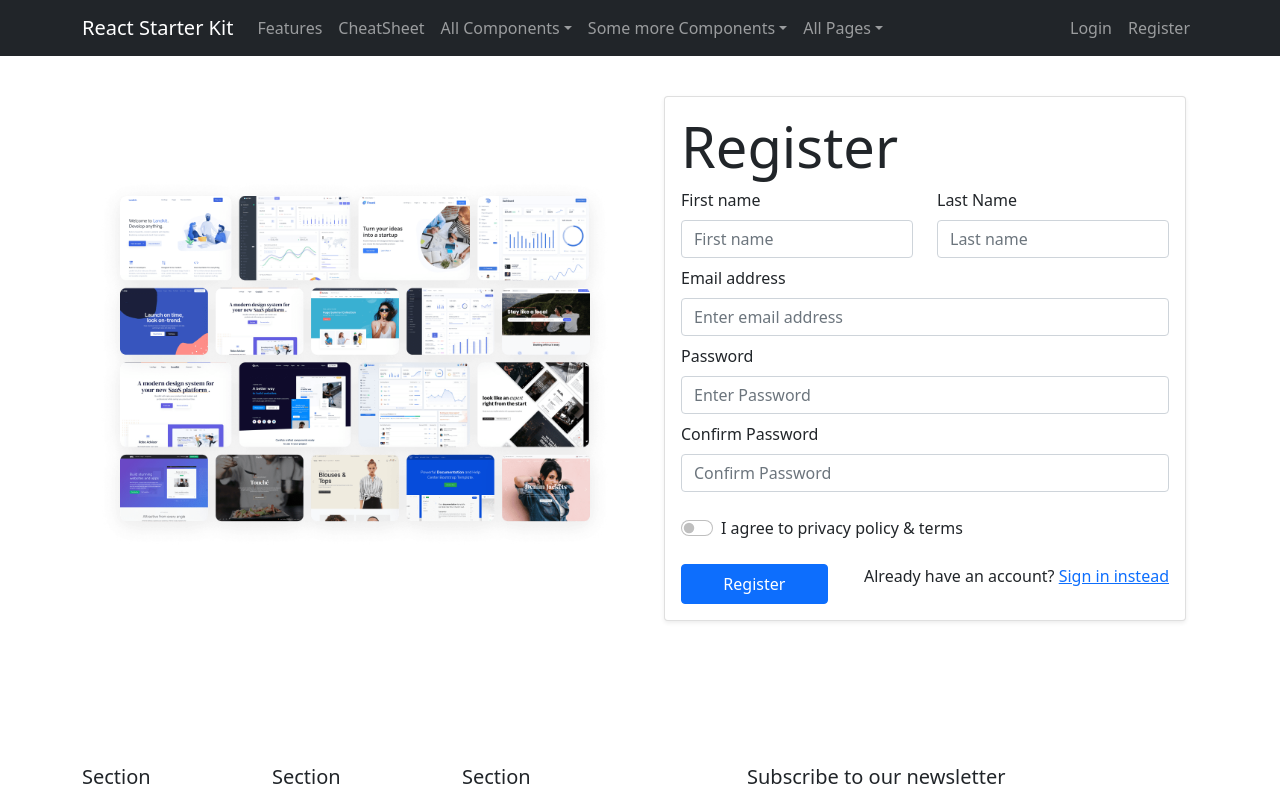
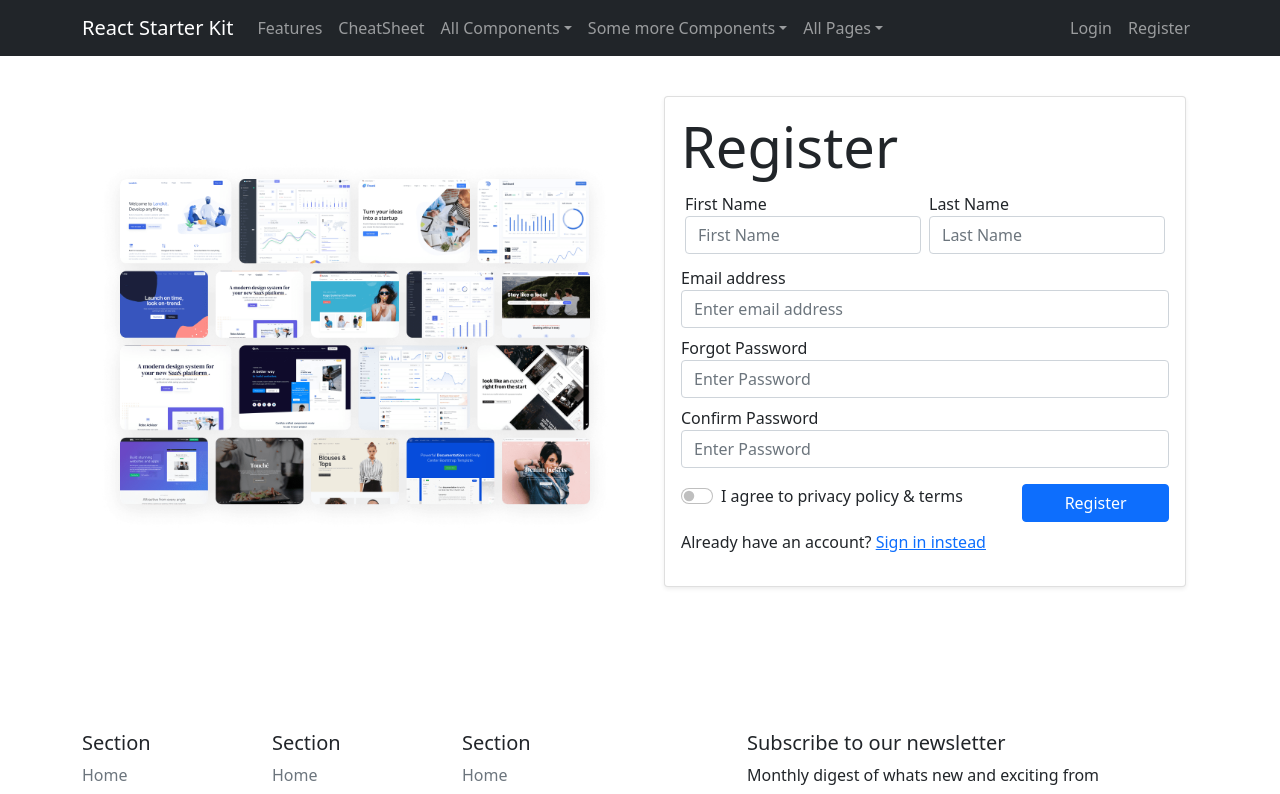
Before and after one commit to roundcodebox/aarambam, a React (Create React App) app: page /register in a window 1280 px wide. Shown: the top 794 px of the page. Built offline with nearby package versions, Linux system fonts and the light colour scheme.

Commit message:
feat: removed reac-bootstrap components fronm signup and signin pages

```diff
--- a/src/Components/Shadows.jsx
+++ b/src/Components/Shadows.jsx
@@ -1,27 +1,26 @@
 import React from 'react';
-import { Container, Row, Col } from 'react-bootstrap';
 
 function Shadows() {
   return (
-    <Container>
-      <Row>
+    <div className="container px-4 py-5">
+      <div className="row px-4 py-5">
         <h4>Shadows</h4>
-        <Col sm={6}>
+        <div className="col-sm-6">
           <div className="shadow-none p-3 mb-5 bg-light rounded">No shadow</div>
-        </Col>
-        <Col sm={6}>
+        </div>
+        <div className="col-sm-6">
           <div className="shadow-sm p-3 mb-5 bg-body rounded">Small shadow</div>
-        </Col>
-        <Col sm={6}>
+        </div>
+        <div className="col-sm-6">
           <div className="shadow p-3 mb-5 bg-body rounded">Regular shadow</div>
-        </Col>
-        <Col sm={6}>
+        </div>
+        <div className="col-sm-6">
           <div className="shadow-lg p-3 mb-5 bg-body rounded">
             Larger shadow
           </div>
-        </Col>
-      </Row>
-    </Container>
+        </div>
+      </div>
+    </div>
   );
 }
 export default Shadows;
--- a/src/Components/Typography.jsx
+++ b/src/Components/Typography.jsx
@@ -71,30 +71,34 @@ function Typography() {
             </p>
           </div>
           <h1>Blockquotes</h1>
-          <div className="col-sm-12">
+          <div className="row">
+            <div className="col-sm-4">
               <blockquote className="blockquote">
                 <p>A well-known quote, contained in a blockquote element.</p>
               </blockquote>
             </div>
-          <div className="col-sm-12">
+            <div className="col-sm-4">
               <figure>
                 <blockquote className="blockquote">
                   <p>A well-known quote, contained in a blockquote element.</p>
                 </blockquote>
                 <figcaption className="blockquote-footer">
-                Someone famous in <cite title="Source Title">Source Title</cite>
+                  Someone famous in{' '}
+                  <cite title="Source Title">Source Title</cite>
                 </figcaption>
               </figure>
             </div>
-          <div className="col-sm-12">
+            <div className="col-sm-4">
               <figure className="text-center">
                 <blockquote className="blockquote">
                   <p>A well-known quote, contained in a blockquote element.</p>
                 </blockquote>
                 <figcaption className="blockquote-footer">
-                Someone famous in <cite title="Source Title">Source Title</cite>
+                  Someone famous in{' '}
+                  <cite title="Source Title">Source Title</cite>
                 </figcaption>
               </figure>
+            </div>
           </div>
           <div className="col-sm-12">
             <h1 className="display-1">Display 1</h1>
--- a/src/Pages/Login.jsx
+++ b/src/Pages/Login.jsx
@@ -1,5 +1,4 @@
 import React from 'react';
-import { Form } from 'react-bootstrap';
 
 function Login() {
   return (
@@ -9,37 +8,62 @@ function Login() {
           <div style={{ width: '100%' }} className=" card shadow-sm login-card">
             <div className="card-body">
               <h4 className="display-4">Login</h4>
-              <Form>
               <div className="col-sm-12 my-2">
-                  <Form.Label>Email address</Form.Label>
-                  <Form.Control
+                <label
+                  htmlFor="exampleFormControlInput1"
+                  className="form-label col-sm-12 my-2"
+                >
+                  Email address
+                  <input
                     type="email"
+                    className="form-control my-2"
+                    id="exampleFormControlInput1"
                     placeholder="Enter email address"
                   />
+                </label>
               </div>
               <div className="col-sm-12 my-2">
-                  <Form.Label>Password</Form.Label>
-                  <Form.Control type="password" placeholder="Enter Password" />
+                <label
+                  htmlFor="exampleFormControlInput1"
+                  className="form-label col-sm-12"
+                >
+                  Forgot Password
+                  <a className="float-end" href="/forgotpassword">
+                    Forgot Password
+                  </a>
+                  <input
+                    className="form-control my-2"
+                    type="password"
+                    placeholder="Enter Password"
+                    id="exampleFormControlInput1"
+                  />
+                </label>
               </div>
               <div className="row my-4">
                 <div className="col-sm-8">
-                    <Form.Check
-                      type="switch"
-                      id="custom-switch"
-                      label="Remember me"
+                  <div className="form-check form-switch">
+                    <label
+                      className="form-check-label"
+                      htmlFor="flexSwitchCheckDefault"
+                    >
+                      <input
+                        className="form-check-input"
+                        type="checkbox"
+                        role="switch"
+                        id="flexSwitchCheckDefault"
                       />
-                  </div>
-                  <div className="col-sm-4">
-                    <a href="/forgotpassword">Forgot Passport</a>
+                      Remember me
+                    </label>
                   </div>
                 </div>
-                <div className="row">
                 <div className="col-sm-4  d-grid">
                   <button type="button" className="btn btn-primary">
                     Login
                   </button>
                 </div>
-                  <div className="col-sm-8 d-grid gap-2 d-md-flex justify-content-md-end">
+              </div>
+              <div className="row">
+                <div className="col-sm-8 d-grid gap-2 d-md-flex justify-content-md-start">
                   <p>
                     New on our platform?{' '}
                     <a href="/register" className="link-primary">
@@ -47,8 +71,8 @@ function Login() {
                     </a>
                   </p>
                 </div>
+                <div className="col-sm-8 d-grid gap-2 d-md-flex justify-content-md-end" />
               </div>
-              </Form>
             </div>
           </div>
         </div>
--- a/src/Pages/Register.jsx
+++ b/src/Pages/Register.jsx
@@ -1,5 +1,4 @@
 import React from 'react';
-import { Form } from 'react-bootstrap';
 
 function Register() {
   return (
@@ -12,51 +11,100 @@ function Register() {
           >
             <div className="card-body">
               <h4 className="display-4">Register</h4>
-              <Form>
               <div className="row justify-content-center">
-                  <div className="col-sm-6">
-                    <Form.Label>First name</Form.Label>
-                    <Form.Control type="text" placeholder="First name" />
-                  </div>
-                  <div className="col-sm-6">
-                    <Form.Label>Last Name</Form.Label>
-                    <Form.Control type="text" placeholder="Last name" />
+                <div className="col-sm-12">
+                  <label
+                    htmlFor="exampleFormControlInput1"
+                    className="form-label col-sm-6 p-1"
+                  >
+                    First Name
+                    <input
+                      type="text"
+                      className="form-control"
+                      id="exampleFormControlInput1"
+                      placeholder="First Name"
+                    />
+                  </label>
+                  <label
+                    htmlFor="exampleFormControlInput1"
+                    className="form-label col-sm-6 p-1"
+                  >
+                    Last Name
+                    <input
+                      type="text"
+                      className="form-control"
+                      id="exampleFormControlInput1"
+                      placeholder="Last Name"
+                    />
+                  </label>
                 </div>
               </div>
-                <div className="col-sm-12 my-2">
-                  <Form.Label>Email address</Form.Label>
-                  <Form.Control
+              <div className="col-sm-12">
+                <label
+                  htmlFor="exampleFormControlInput1"
+                  className="form-label col-sm-12"
+                >
+                  Email address
+                  <input
                     type="email"
+                    className="form-control"
+                    id="exampleFormControlInput1"
                     placeholder="Enter email address"
                   />
+                </label>
               </div>
-                <div className="col-sm-12 my-2">
-                  <Form.Label>Password</Form.Label>
-                  <Form.Control type="password" placeholder="Enter Password" />
+              <div className="col-sm-12">
+                <label
+                  htmlFor="exampleFormControlInput1"
+                  className="form-label col-sm-12"
+                >
+                  Forgot Password
+                  <input
+                    className="form-control"
+                    type="password"
+                    placeholder="Enter Password"
+                    id="exampleFormControlInput1"
+                  />
+                </label>
               </div>
-                <div className="col-sm-12 my-2 my-2">
-                  <Form.Label>Confirm Password</Form.Label>
-                  <Form.Control
+              <div className="col-sm-12">
+                <label
+                  htmlFor="exampleFormControlInput1"
+                  className="form-label col-sm-12"
+                >
+                  Confirm Password
+                  <input
+                    className="form-control"
                     type="password"
-                    placeholder="Confirm Password"
+                    placeholder="Enter Password"
+                    id="exampleFormControlInput1"
                   />
+                </label>
               </div>
-                <div className="my-4">
-                  <Form.Check
-                    type="switch"
-                    id="custom-switch"
-                    label="I agree to privacy policy & terms"
-                    feedback="You must agree before submitting."
-                    feedbackType="invalid"
+              <div className="row my-2">
+                <div className="col-sm-8">
+                  <div className="form-check form-switch">
+                    <label
+                      className="form-check-label"
+                      htmlFor="flexSwitchCheckDefault"
+                    >
+                      <input
+                        className="form-check-input"
+                        type="checkbox"
+                        role="switch"
+                        id="flexSwitchCheckDefault"
                       />
+                      I agree to privacy policy & terms
+                    </label>
                   </div>
-                <div className="row">
+                </div>
                 <div className="col-sm-4 d-grid">
                   <button type="button" className="btn btn-primary">
                     Register
                   </button>
                 </div>
-                  <div className="col-sm-8 d-grid gap-2 d-md-flex justify-content-md-end">
+              </div>
+              <div className="col-sm-8 d-grid gap-2 d-md-flex justify-content-md-start">
                 <p>
                   Already have an account?{' '}
                   <a href="/register" className="link-primary">
@@ -64,8 +112,7 @@ function Register() {
                   </a>
                 </p>
               </div>
-                </div>
-              </Form>
+              <div className="col-sm-8 d-grid gap-2 d-md-flex justify-content-md-end" />
             </div>
           </div>
         </div>
```
Lines whose indentation alone changed are shown as unchanged.
